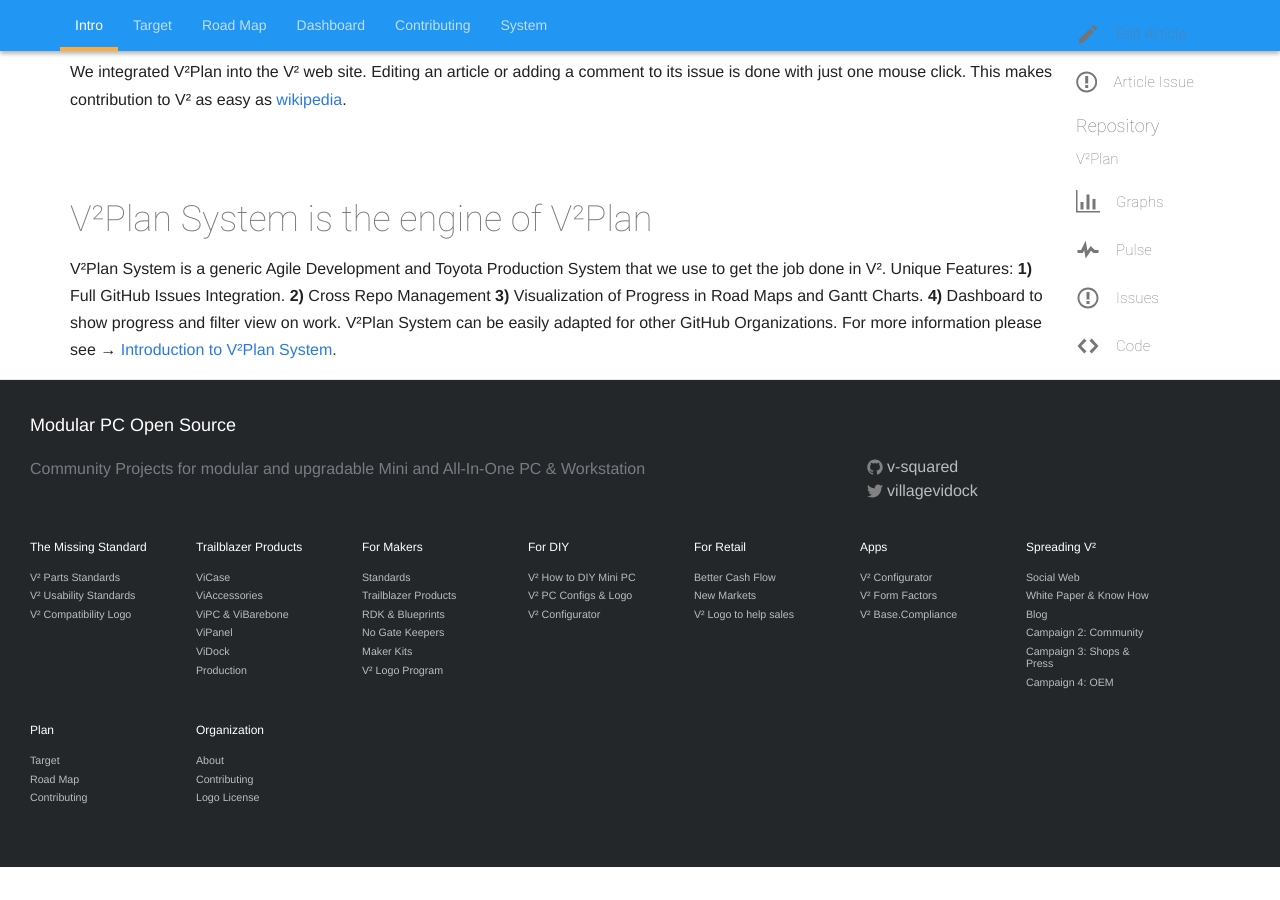
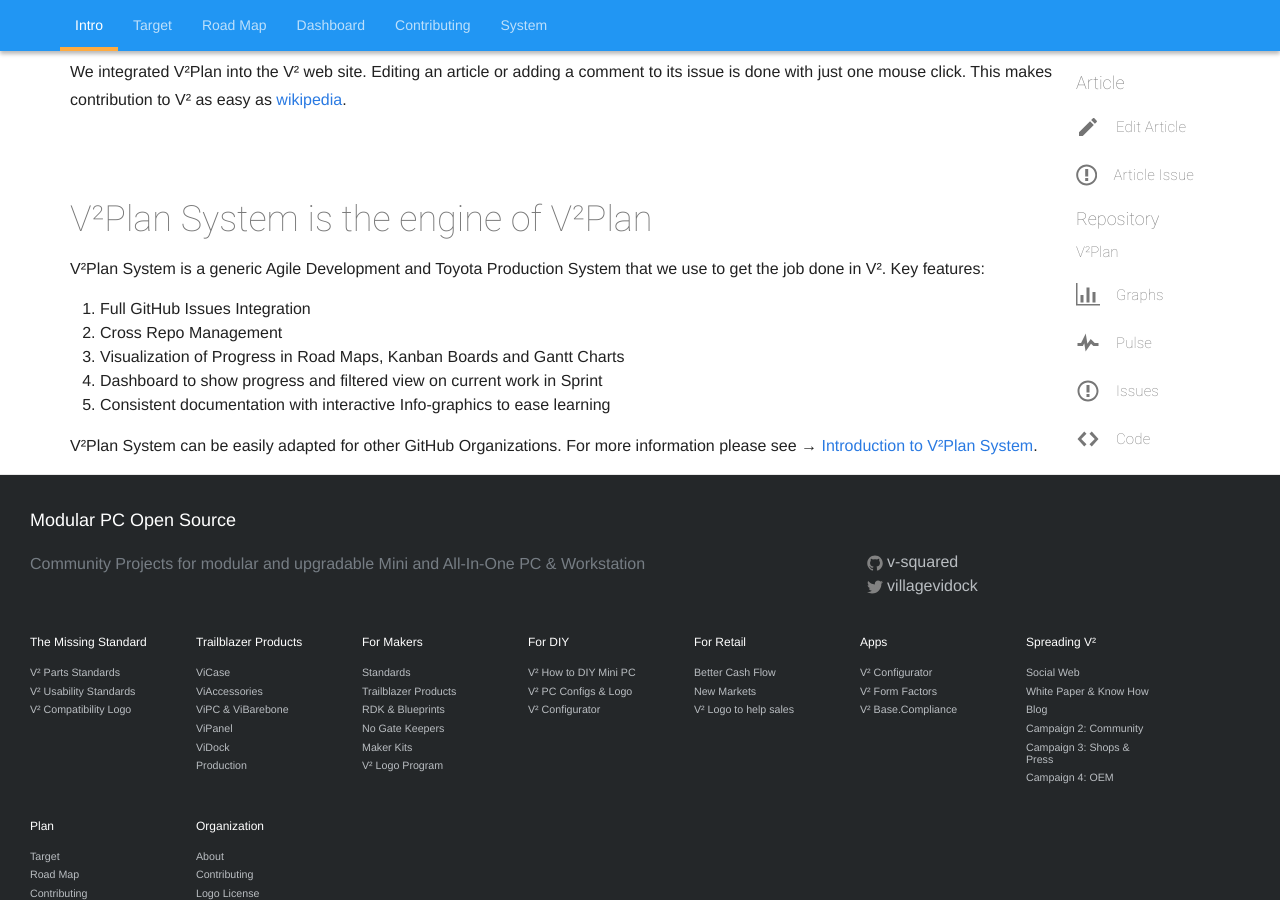
Before and after one commit to V-Squared/v2-Plan, a Jekyll site: the page built from index.md, in a window 1280 px wide and 900 px high, scrolled down 891 px. Built offline with Jekyll 4.4.1, drawn with Linux system fonts in a browser that asks for light colours; before the commit the page ends 1758 px from its top, so only the background shows below that.

Commit message:
Update index.md

```diff
--- a/index.md
+++ b/index.md
@@ -22,4 +22,12 @@ We integrated V²Plan into the V² web site. Editing an article or adding a comm
 
 
 # V²Plan System is the engine of V²Plan <a name="engine"></a>
-V²Plan System is a generic Agile Development and Toyota Production System  that we use to get the job done in V². Unique Features: **1)** Full GitHub Issues Integration. **2)** Cross Repo Management **3)** Visualization of Progress in Road Maps and Gantt Charts. **4)** Dashboard to show progress and filter view on work. V²Plan System can be easily adapted for other GitHub Organizations. For more information please see → [Introduction to V²Plan System](https://v-squared.github.io/v2-Plan/system/).
+V²Plan System is a generic Agile Development and Toyota Production System  that we use to get the job done in V². Key features:
+
+1. Full GitHub Issues Integration
+2. Cross Repo Management
+3. Visualization of Progress in Road Maps, Kanban Boards and Gantt Charts
+4. Dashboard to show progress and filtered view on current work in Sprint
+5. Consistent documentation with interactive Info-graphics to ease learning
+
+V²Plan System can be easily adapted for other GitHub Organizations. For more information please see → [Introduction to V²Plan System](https://v-squared.github.io/v2-Plan/system/).
```
